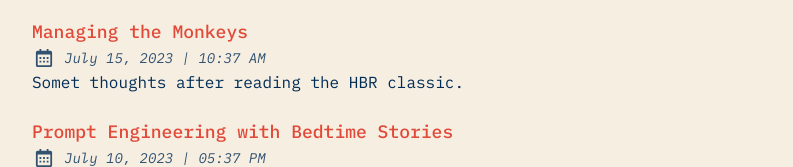
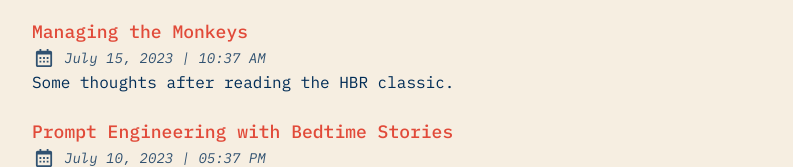
Before and after one commit to przadka/michal-blog, an Astro site: page / in a window 1280 px wide. Shown: the part 440-607 px from the top of the page, without its empty margins (240-1033 px from the left). Built offline with nearby package versions, Linux system fonts and the light colour scheme; Astro itself is replaced by a stand-in of ours; some packages are replaced by stand-ins of ours.

Commit message:
Typo fixed

```diff
--- a/src/content/blog/managing-monkeys.md
+++ b/src/content/blog/managing-monkeys.md
@@ -5,7 +5,7 @@ title: Managing the Monkeys
 postSlug: managing-monkeys
 featured: false
 ogImage: /assets/monkey-office-og.png
-description: Somet thoughts after reading the HBR classic.
+description: Some thoughts after reading the HBR classic.
 ---
 
 My good friend [Paweł Polewicz](https://www.linkedin.com/in/pawelpolewicz/) recently recommended that I read the HBR classic, [Management Time: Who’s Got the Monkey?](https://hbr.org/1999/11/management-time-whos-got-the-monkey). I never actually read this piece even though many people recommended this to me. I did read it this time and I wanted to share some thoughts on it below.
```
